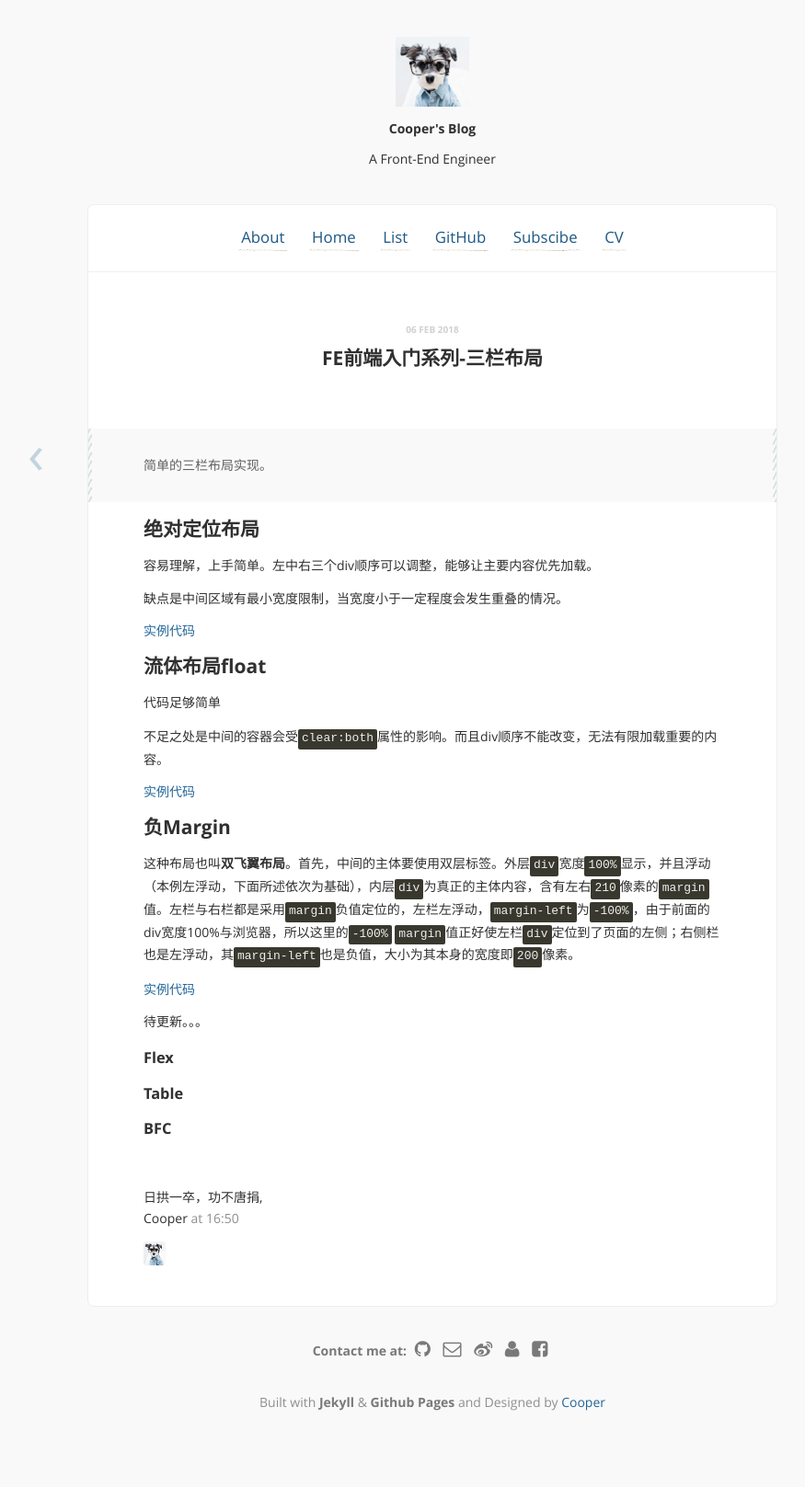
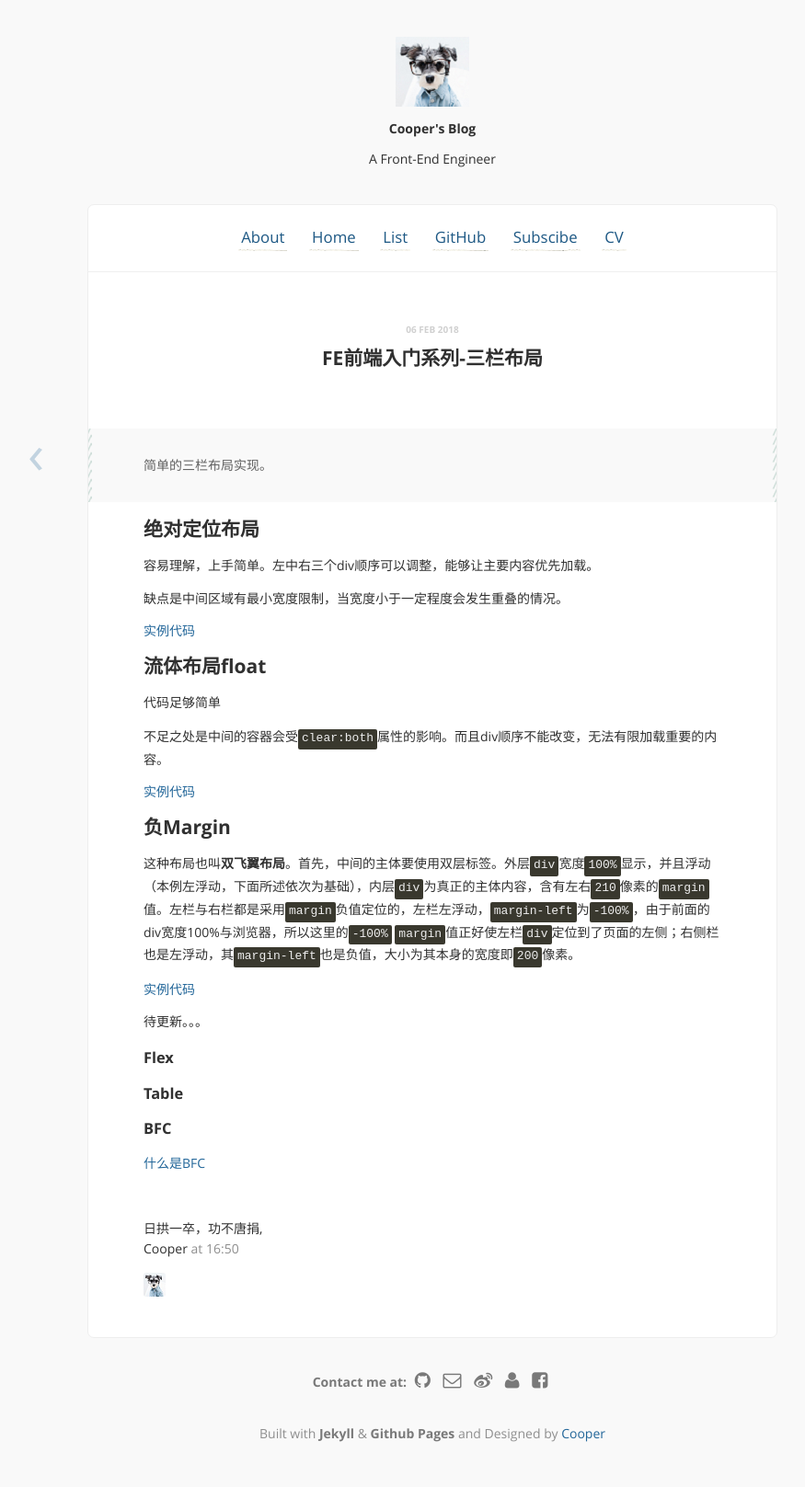
Before and after one commit to huguobo/old-blog, a Jekyll site: the page built from _posts/2018-02-06-css-layout.md, in a window 1280 px wide. Shown: the whole page at 92% size, without its empty margins (170-1045 px from the left). Built offline with Jekyll 4.4.1, drawn with Linux system fonts in a browser that asks for light colours; before the commit the page ends 1583 px from its top, so only the background shows below that.

Commit message:
update post

```diff
--- a/_posts/2018-02-06-css-layout.md
+++ b/_posts/2018-02-06-css-layout.md
@@ -42,3 +42,5 @@ type: css
 ### Table
 
 ### BFC
+
+[什么是BFC](https://www.jianshu.com/p/fc1d61dace7b)
```
Also changed, not shown: 2 other files.
